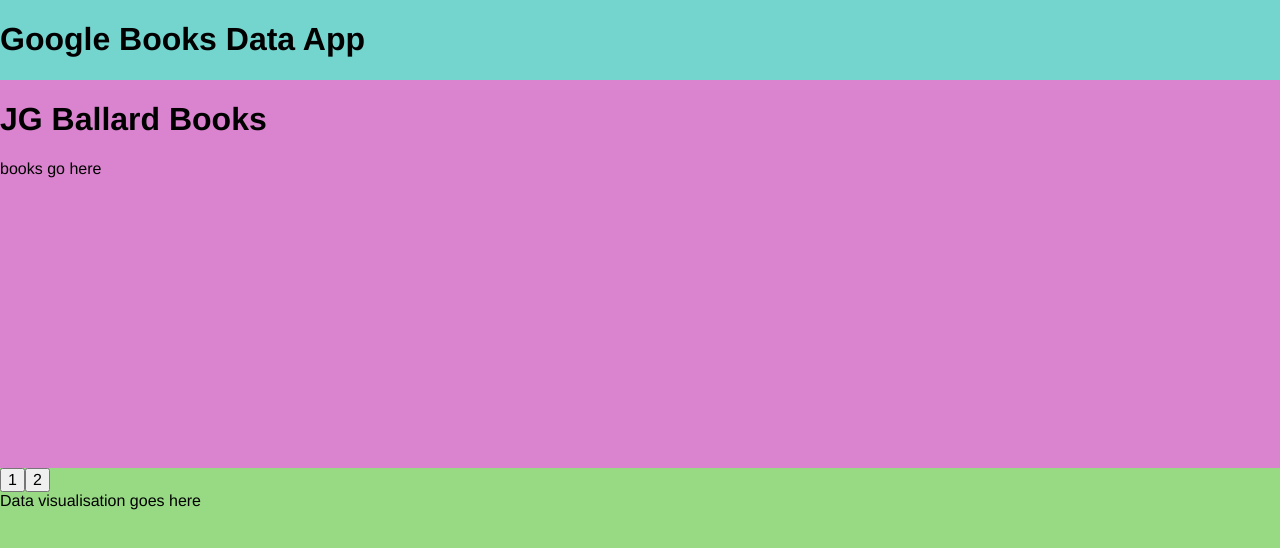
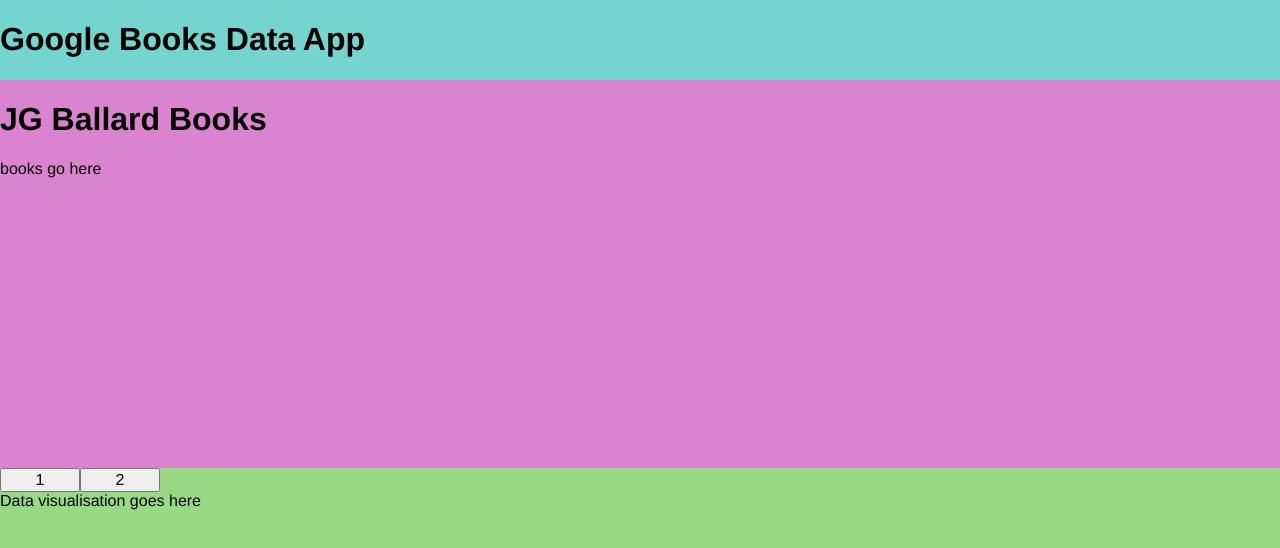
Before and after one commit to bnmrly/google-books-api-visualisation, a React (Create React App) app: page / in a window 1280 px wide. Shown: the top 548 px of the page. Built offline with nearby package versions, Linux system fonts and the light colour scheme; the HTML template or start-up script is replaced by a standard one.

Commit message:
increase button size

```diff
--- a/src/App.css
+++ b/src/App.css
@@ -15,3 +15,7 @@
 .data-visualisation-container {
   background-color: rgb(151, 218, 131);
 }
+
+.button {
+  width: 5rem;
+}
--- a/src/App.js
+++ b/src/App.js
@@ -14,8 +14,8 @@
         </section>
         <section className="data-visualisation-container">
           <div class="buttons-container">
-            <button>1</button>
-            <button>2</button>
+            <button className="button">1</button>
+            <button className="button">2</button>
           </div>
           <div className="chart-container">Data visualisation goes here</div>
         </section>
```
